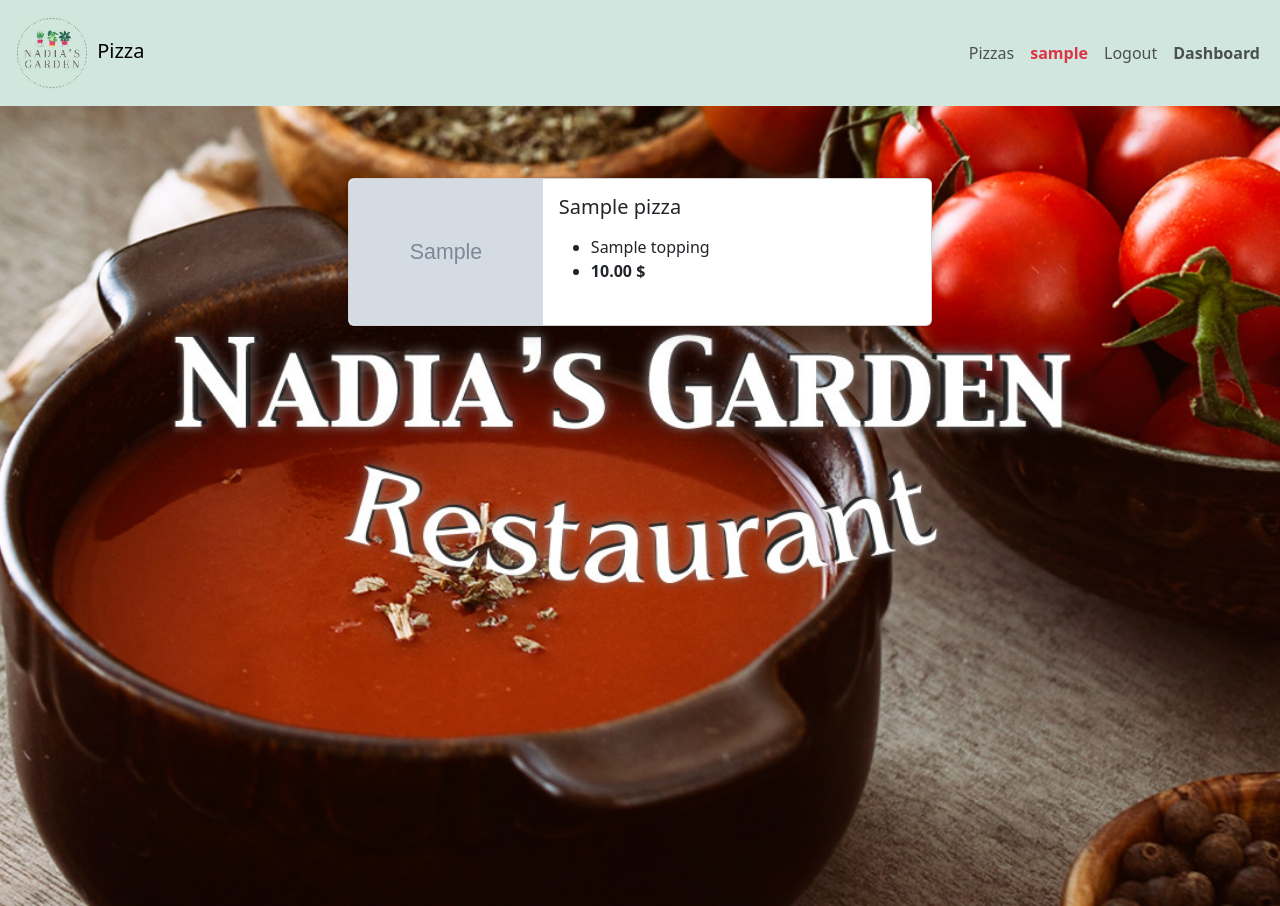
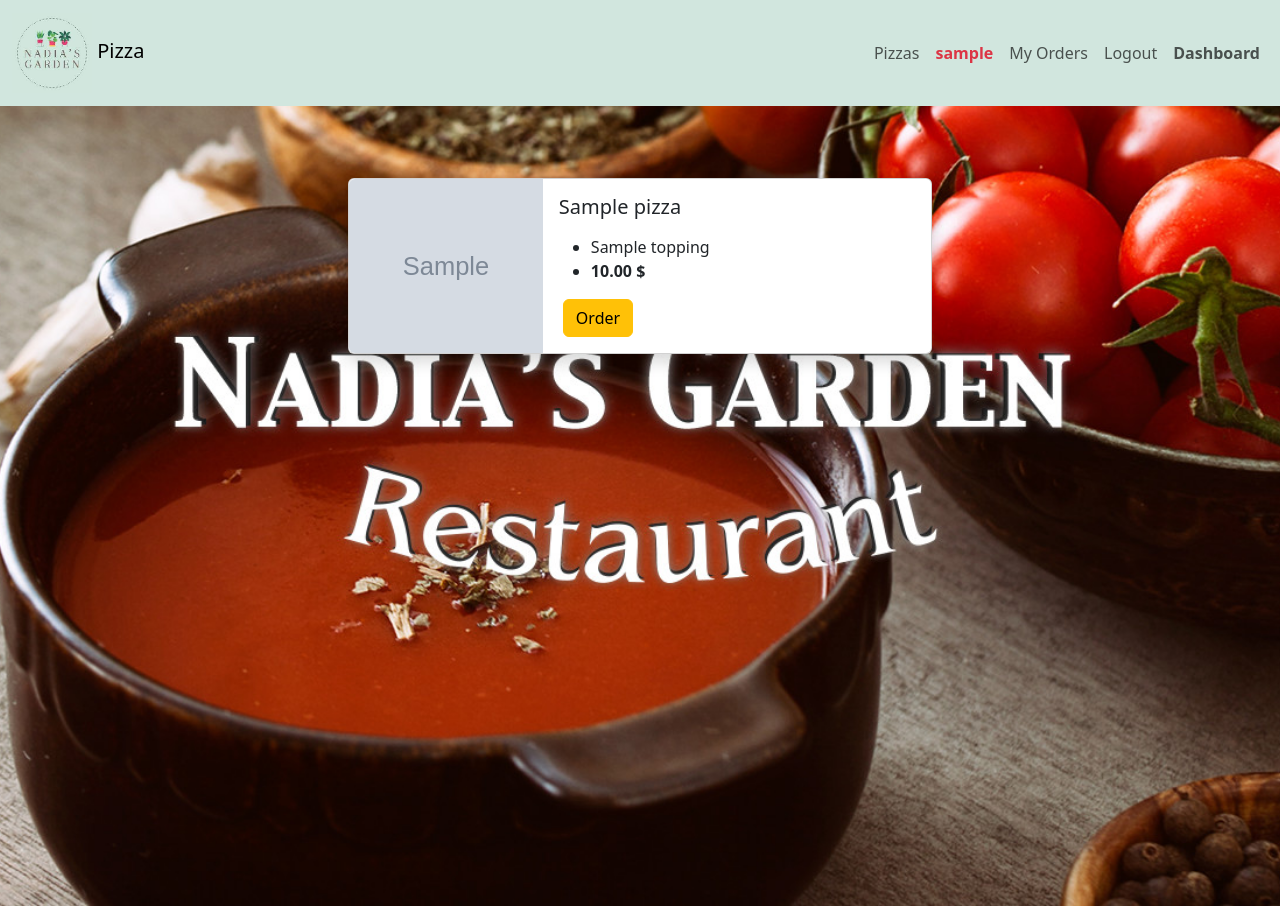
Before and after one commit to yusufirfan/django-pizzaapp, a Django app: page / in a window 1280 px wide. Run offline with Django 4.2, Linux system fonts and the light colour scheme; a user stored in the database is signed in; tables that the repository leaves empty hold one stand-in row (values such as "Sample post"); grey boxes marked "Sample" are stand-in pictures.

Commit message:
Pizza app fix

```diff
--- a/pizza/forms.py
+++ b/pizza/forms.py
@@ -5,3 +5,6 @@ class OrderForm(forms.ModelForm):
     class Meta:
         model = Order
         exclude = []
+        widgets = {
+            'size': forms.RadioSelect,
+        }
--- a/pizza/urls.py
+++ b/pizza/urls.py
@@ -2,5 +2,10 @@ from django.urls import path
 from .views import *
 
 urlpatterns = [
-    path('', home, name='home')
+    path('', home, name='home'),
+    path('list/', OrderListView.as_view(), name='order_list'),
+    path('add/', OrderCreateView.as_view(), name='order_add'),
+    path('detail/<int:pk>', OrderDetailView.as_view(), name='order_detail'),
+    path('update/<int:pk>', OrderUpdateView.as_view(), name='order_update'),
+    path('delete/<int:pk>', OrderDeleteView.as_view(), name='order_delete'),
 ]
--- a/pizza/views.py
+++ b/pizza/views.py
@@ -40,7 +40,7 @@ class OrderCreateView(FixView, CreateView):
 
 class OrderDetailView(FixView, DetailView):
     template_name = 'pizza/order_detail.html'
-    context_object_name = 'form'
+    context_object_name = 'order'
 
 class OrderUpdateView(FixView, UpdateView):
     template_name = 'pizza/order_form.html'
--- a/templates/base.html
+++ b/templates/base.html
@@ -28,7 +28,7 @@
                     <li class="nav-item"><a class="nav-link" href="{% url 'home' %}">Pizzas</a></li>
                     {% if user.is_authenticated %}
                     <li class="nav-item"><a class="nav-link text-danger" href="#"><b>{{ user.username }}</b></a></li>
-                    {% comment %} <li class="nav-item"><a class="nav-link" href="{% url 'order_list' %}">My Orders</a></li> {% endcomment %}
+                    <li class="nav-item"><a class="nav-link" href="{% url 'order_list' %}">My Orders</a></li>
                     <li class="nav-item"><a class="nav-link" href="{% url 'user_logout' %}">Logout</a></li>
                     {% if user.is_superuser %}
                     <li class="nav-item"><a class="nav-link" target="_blank" href="/admin"><b>Dashboard</b></a></li>
--- a/templates/home.html
+++ b/templates/home.html
@@ -25,13 +25,13 @@
                         </ul>
                     </p>
 
-                    {% comment %} {% if user.is_authenticated %}
+                    {% if user.is_authenticated %}
                     <p class="card-text">
                         <a href="{% url 'order_add' %}?pizza={{ pizza.id }}">
                             <button class=" btn btn-warning ms-1">Order</button>
                         </a>
                     </p>
-                    {% endif %} {% endcomment %}
+                    {% endif %}
 
                 </div>
             </div>
```
